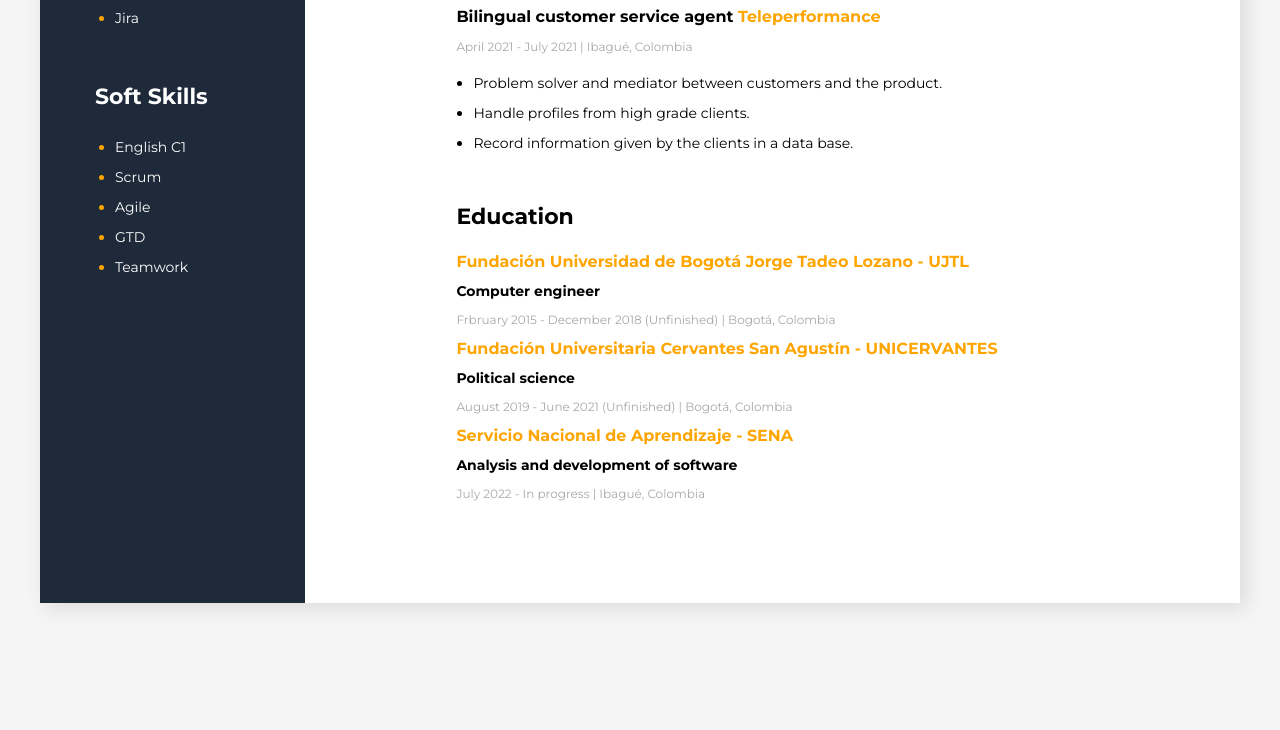
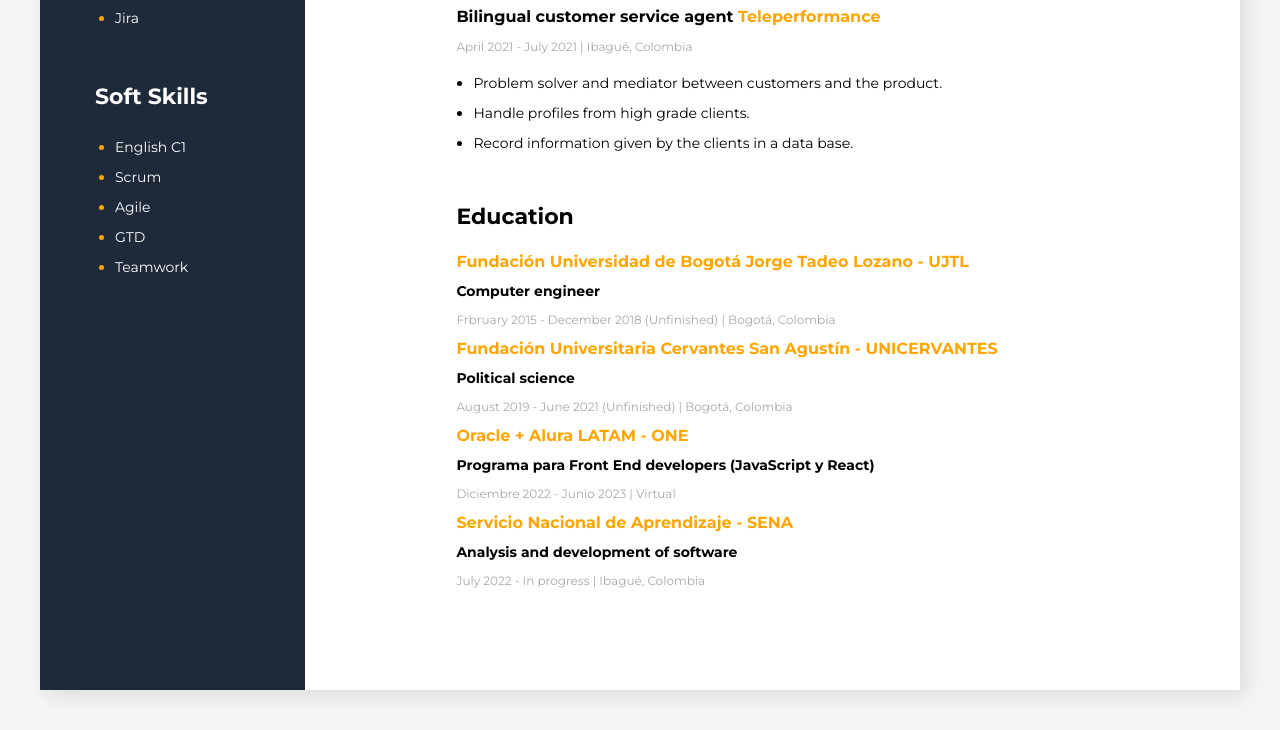
Before and after one commit to PantherARX/CurriculumVitae, a plain HTML site: page eng.html in a window 1280 px wide. Shown: the part 941-1671 px from the top of the page. Before the commit the page ends 1584 px from the top, so only its background shows below. Drawn offline with Linux system fonts and the light colour scheme.

Commit message:
Added oracle certification to ENG page

```diff
--- a/eng.html
+++ b/eng.html
@@ -109,6 +109,10 @@
                 <h4 class="grad-tittle">Political science</h4>
                 <p class="gray-text">August 2019 - June 2021 (Unfinished) | Bogotá, Colombia</p>
 
+                <h4 class="education-center">Oracle + Alura LATAM - ONE</h4>
+                <h4 class="grad-tittle">Programa para Front End developers (JavaScript y React)</h4>
+                <p class="gray-text">Diciembre 2022 - Junio 2023 | Virtual</p>
+
                 <h4 class="education-center">Servicio Nacional de Aprendizaje - SENA</h4>
                 <h4 class="grad-tittle">Analysis and development of software</h4>
                 <p class="gray-text">July 2022 - In progress | Ibagué, Colombia</p>
```
